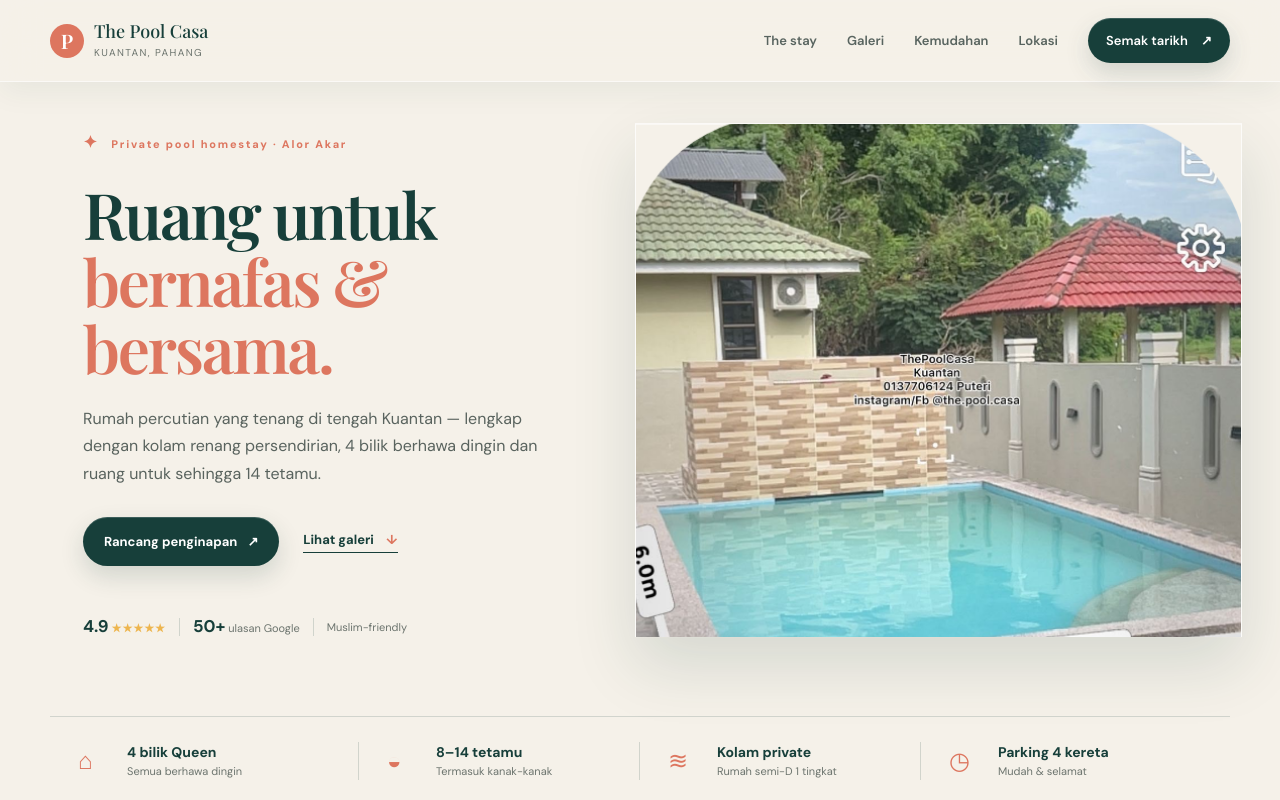
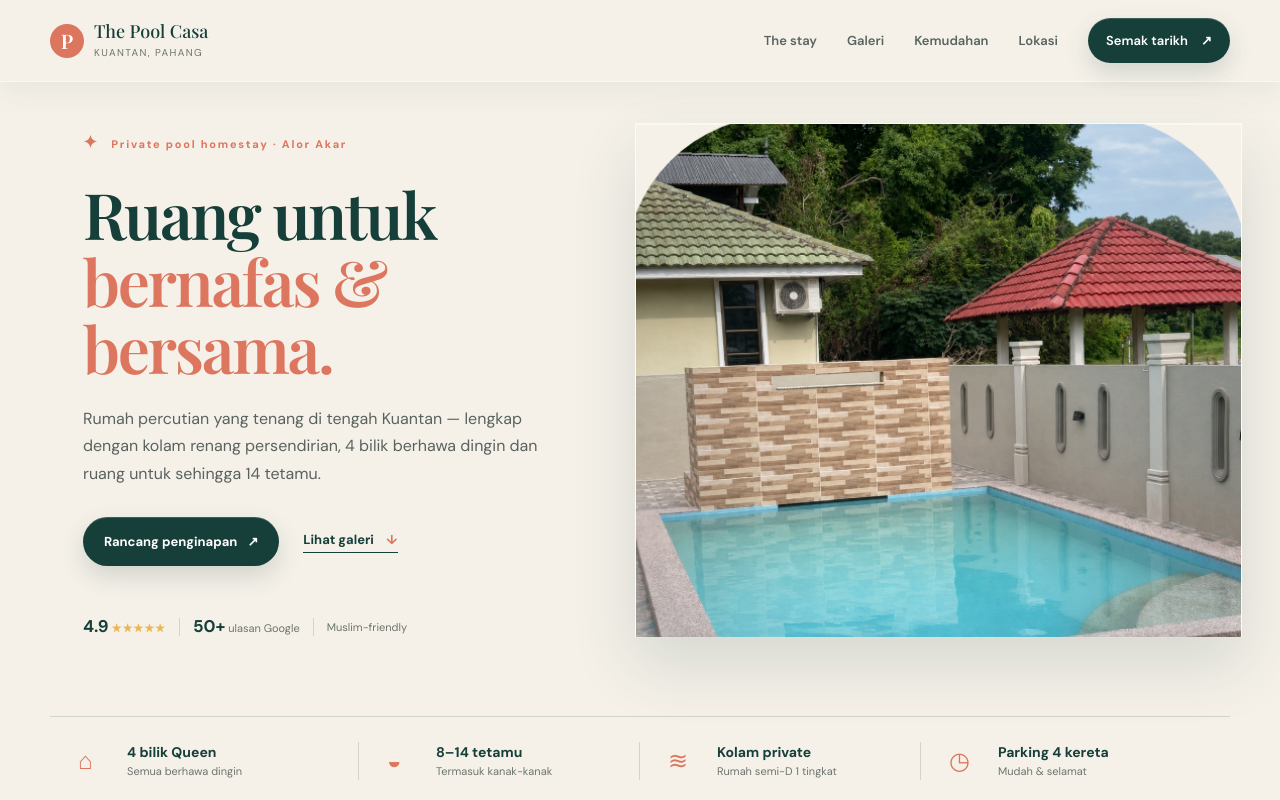
Before and after one commit to carmail98/the-pool-casa, a plain HTML site: page index.html in a window 1280 px wide. Shown: the top 800 px of the page. Drawn offline with nearby package versions, Linux system fonts and the light colour scheme.

Commit message:
Use clean hero photo without overlays

```diff
--- a/index.html
+++ b/index.html
@@ -29,7 +29,7 @@
           <div class="hero-actions"><a class="button button-dark" href="#book">Rancang penginapan <span>↗</span></a><a class="text-link" href="#gallery">Lihat galeri <span>↓</span></a></div>
           <div class="trust-row"><span><strong>4.9</strong> <b>★★★★★</b></span><span class="divider"></span><span><strong>50+</strong> ulasan Google</span><span class="divider"></span><span>Muslim-friendly</span></div>
         </div>
-        <div class="hero-visual"><img src="public/images/pool.jpeg" alt="Kolam renang persendirian The Pool Casa" /></div>
+        <div class="hero-visual"><img src="public/images/pool-clean.jpg" alt="Kolam renang persendirian The Pool Casa" /></div>
       </section>
 
       <section class="quick-stats wrap" id="stay"><div><span class="stat-icon">⌂</span><strong>4 bilik Queen</strong><small>Semua berhawa dingin</small></div><div><span class="stat-icon">◒</span><strong>8–14 tetamu</strong><small>Termasuk kanak-kanak</small></div><div><span class="stat-icon">≋</span><strong>Kolam private</strong><small>Rumah semi-D 1 tingkat</small></div><div><span class="stat-icon">◷</span><strong>Parking 4 kereta</strong><small>Mudah &amp; selamat</small></div></section>
```
Also changed, not shown: public/images/pool-clean.jpg (added).
